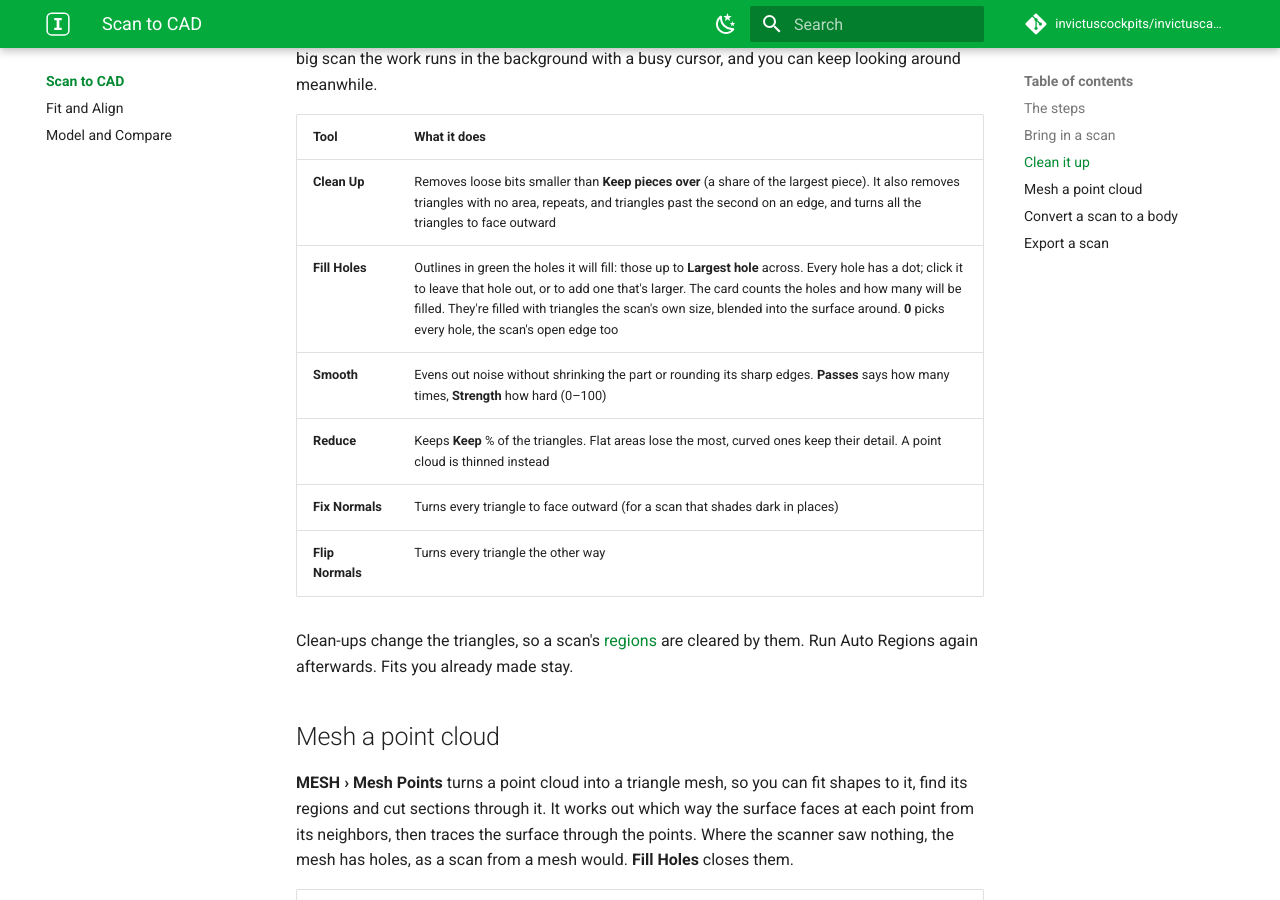
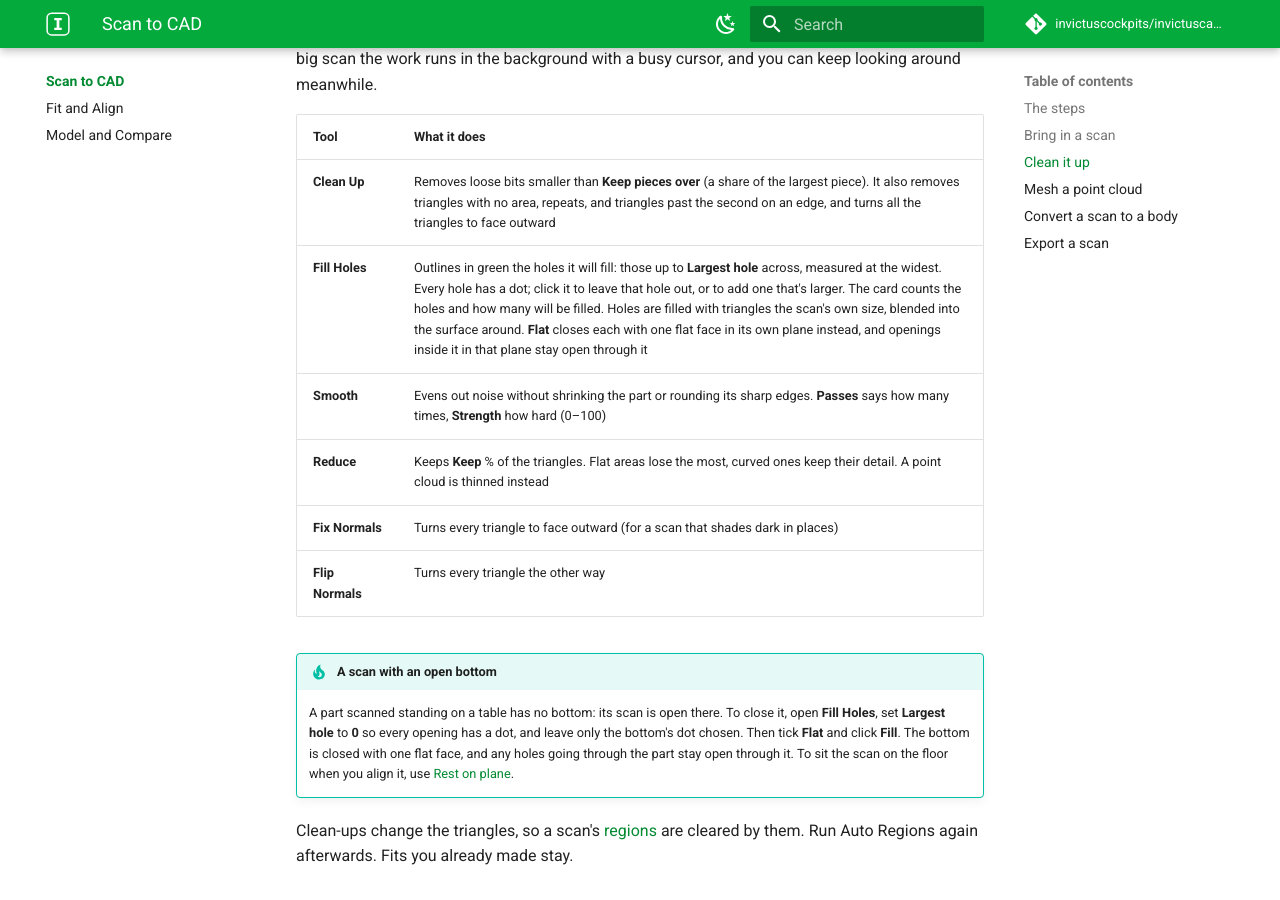
Before and after one commit to invictuscockpits/invictuscad-docs, an MkDocs documentation site: the page built from docs/scan/index.md, in a window 1280 px wide and 900 px high, scrolled down 1966 px. Built offline with MkDocs 1.6.1 and Material for MkDocs 9.7.7, drawn with Linux system fonts in a browser that asks for light colours; comment, search, counter and statistics services are not loaded.

Commit message:
Scan to CAD: closing an open bottom flat; Rest on plane

```diff
--- a/docs/scan/index.md
+++ b/docs/scan/index.md
@@ -64,11 +64,18 @@ around meanwhile.
 | Tool | What it does |
 |---|---|
 | **Clean Up** | Removes loose bits smaller than **Keep pieces over** (a share of the largest piece). It also removes triangles with no area, repeats, and triangles past the second on an edge, and turns all the triangles to face outward |
-| **Fill Holes** | Outlines in green the holes it will fill: those up to **Largest hole** across. Every hole has a dot; click it to leave that hole out, or to add one that's larger. The card counts the holes and how many will be filled. They're filled with triangles the scan's own size, blended into the surface around. **0** picks every hole, the scan's open edge too |
+| **Fill Holes** | Outlines in green the holes it will fill: those up to **Largest hole** across, measured at the widest. Every hole has a dot; click it to leave that hole out, or to add one that's larger. The card counts the holes and how many will be filled. Holes are filled with triangles the scan's own size, blended into the surface around. **Flat** closes each with one flat face in its own plane instead, and openings inside it in that plane stay open through it |
 | **Smooth** | Evens out noise without shrinking the part or rounding its sharp edges. **Passes** says how many times, **Strength** how hard (0–100) |
 | **Reduce** | Keeps **Keep** % of the triangles. Flat areas lose the most, curved ones keep their detail. A point cloud is thinned instead |
 | **Fix Normals** | Turns every triangle to face outward (for a scan that shades dark in places) |
 | **Flip Normals** | Turns every triangle the other way |
+
+!!! tip "A scan with an open bottom"
+    A part scanned standing on a table has no bottom: its scan is open there. To close it, open
+    **Fill Holes**, set **Largest hole** to **0** so every opening has a dot, and leave only the
+    bottom's dot chosen. Then tick **Flat** and click **Fill**. The bottom is closed with one flat
+    face, and any holes going through the part stay open through it. To sit the scan on the floor
+    when you align it, use [Rest on plane](fit-and-align.md#align-the-scan).
 
 Clean-ups change the triangles, so a scan's [regions](fit-and-align.md#auto-regions) are cleared
 by them. Run Auto Regions again afterwards. Fits you already made stay.
```
Also changed, not shown: docs/scan/fit-and-align.md (+1 -0 lines).
